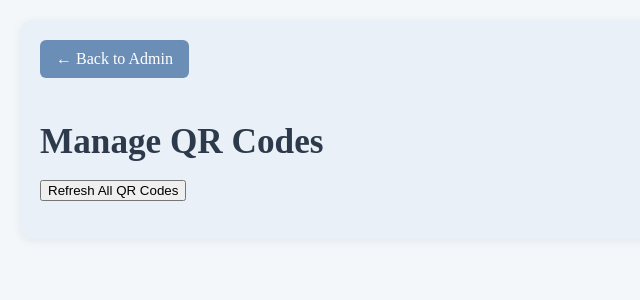
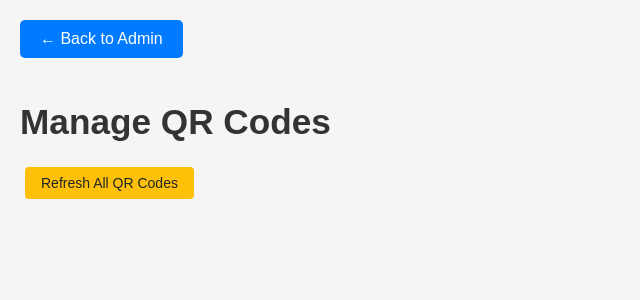
Before and after one commit to easterncc001/shift_logger, a Flask app: template templates/qr_codes.html in a window 1280 px wide. Shown: the top 300 px of the page, without its empty margins (0-640 px from the left). Run offline with Flask 2, Linux system fonts and the light colour scheme; the template is opened without the code that fills it, so the values that code supplies are empty.

Commit message:
Update qr_codes.html

```diff
--- a/templates/qr_codes.html
+++ b/templates/qr_codes.html
@@ -5,66 +5,97 @@
     <title>QR Codes - Shift Logger</title>
     <link rel="stylesheet" href="{{ url_for('static', filename='style.css') }}">
     <style>
-        .qr-codes-container {
-            max-width: 1200px;
-            margin: 20px auto;
-            background: #e9f0f7;
-            border-radius: 12px;
-            box-shadow: 0 2px 8px rgba(44, 62, 80, 0.08);
+        body {
+            font-family: Arial, sans-serif;
+            margin: 0;
             padding: 20px;
-        }
-        .qr-grid {
-            display: grid;
-            grid-template-columns: repeat(auto-fit, minmax(300px, 1fr));
-            gap: 20px;
-            margin-top: 20px;
-        }
-        .qr-card {
-            background: white;
-            border-radius: 8px;
-            padding: 20px;
-            text-align: center;
-            box-shadow: 0 2px 4px rgba(0,0,0,0.1);
-        }
-        .qr-card h3 {
-            margin-top: 0;
-            color: #6b8eb7;
-            font-size: 1.1em;
-        }
-        .qr-image {
-            margin: 15px 0;
-            border: 1px solid #ddd;
-            border-radius: 4px;
-            width: 200px;
-            height: 200px;
-            object-fit: contain;
-        }
-        .qr-url {
-            background: #f8f9fa;
-            padding: 8px;
-            border-radius: 4px;
-            font-family: monospace;
-            font-size: 0.8em;
-            word-break: break-all;
-            margin-top: 10px;
+            background-color: #f5f5f5;
         }
         .back-btn {
             display: inline-block;
-            background: #6b8eb7;
+            margin-bottom: 20px;
+            padding: 10px 20px;
+            background-color: #007bff;
             color: white;
             text-decoration: none;
-            padding: 10px 16px;
-            border-radius: 6px;
+            border-radius: 5px;
+        }
+        .back-btn:hover {
+            background-color: #0056b3;
+        }
+        h1 {
+            color: #333;
             margin-bottom: 20px;
         }
-        .back-btn:hover {
-            background: #5a7ba6;
+        .qr-job-site {
+            background: white;
+            padding: 20px;
+            margin-bottom: 20px;
+            border-radius: 8px;
+            box-shadow: 0 2px 4px rgba(0,0,0,0.1);
         }
-        .instructions {
-            background: white;
-            padding: 15px;
-            border-radius: 8px;
-            margin-bottom: 20px;
+        .qr-job-site h3 {
+            color: #007bff;
+            margin-bottom: 15px;
+            border-bottom: 2px solid #007bff;
+            padding-bottom: 5px;
+        }
+        .qr-actions {
+            display: flex;
+            gap: 30px;
+            flex-wrap: wrap;
+        }
+        .qr-action {
+            text-align: center;
+            min-width: 200px;
+        }
+        .qr-action h4 {
+            color: #333;
+            margin-bottom: 10px;
+            text-transform: capitalize;
+        }
+        .qr-action img {
+            width: 150px;
+            height: 150px;
+            border: 1px solid #ddd;
+            border-radius: 5px;
+            margin-bottom: 10px;
+        }
+        .qr-action p {
+            font-size: 12px;
+            color: #666;
+            margin: 5px 0;
+            word-break: break-all;
+        }
+        .btn {
+            padding: 8px 16px;
+            margin: 5px;
+            border: none;
+            border-radius: 4px;
+            cursor: pointer;
+            text-decoration: none;
+            display: inline-block;
+            font-size: 14px;
+        }
+        .btn-primary {
+            background-color: #007bff;
+            color: white;
+        }
+        .btn-secondary {
+            background-color: #6c757d;
+            color: white;
+        }
+        .btn-warning {
+            background-color: #ffc107;
+            color: #212529;
+        }
+        .btn:hover {
+            opacity: 0.8;
+        }
+        hr {
+            border: none;
+            border-top: 1px solid #ddd;
+            margin: 30px 0;
         }
     </style>
 </head>
```
